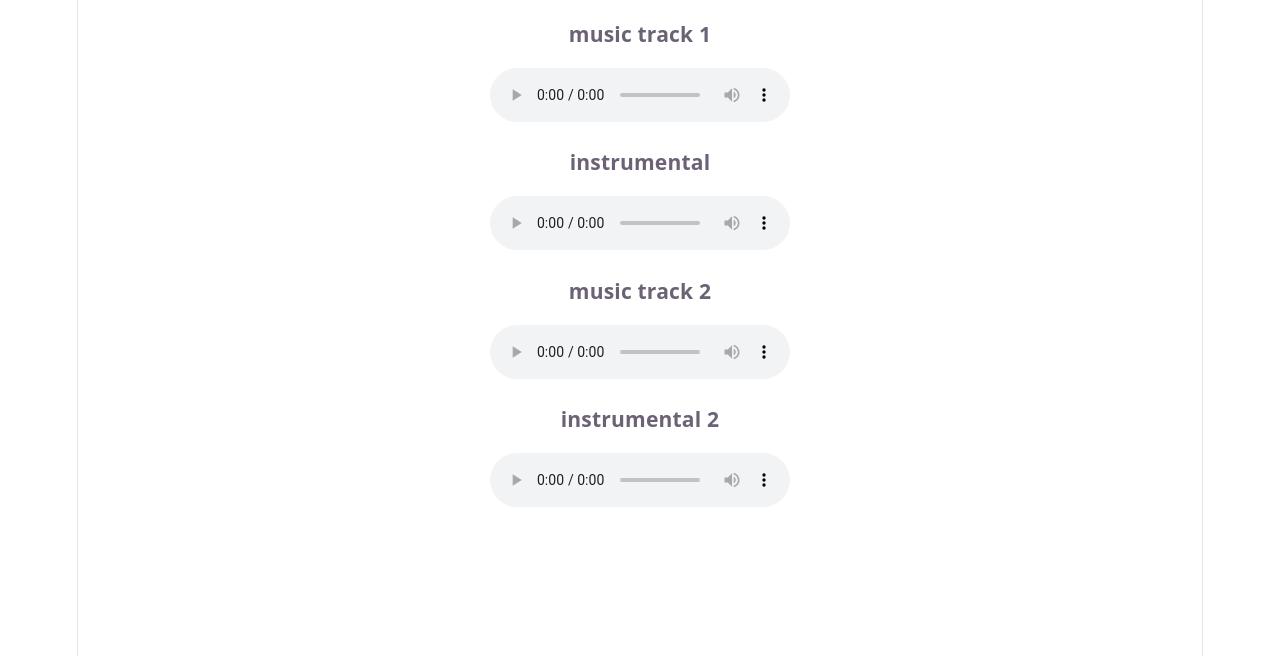
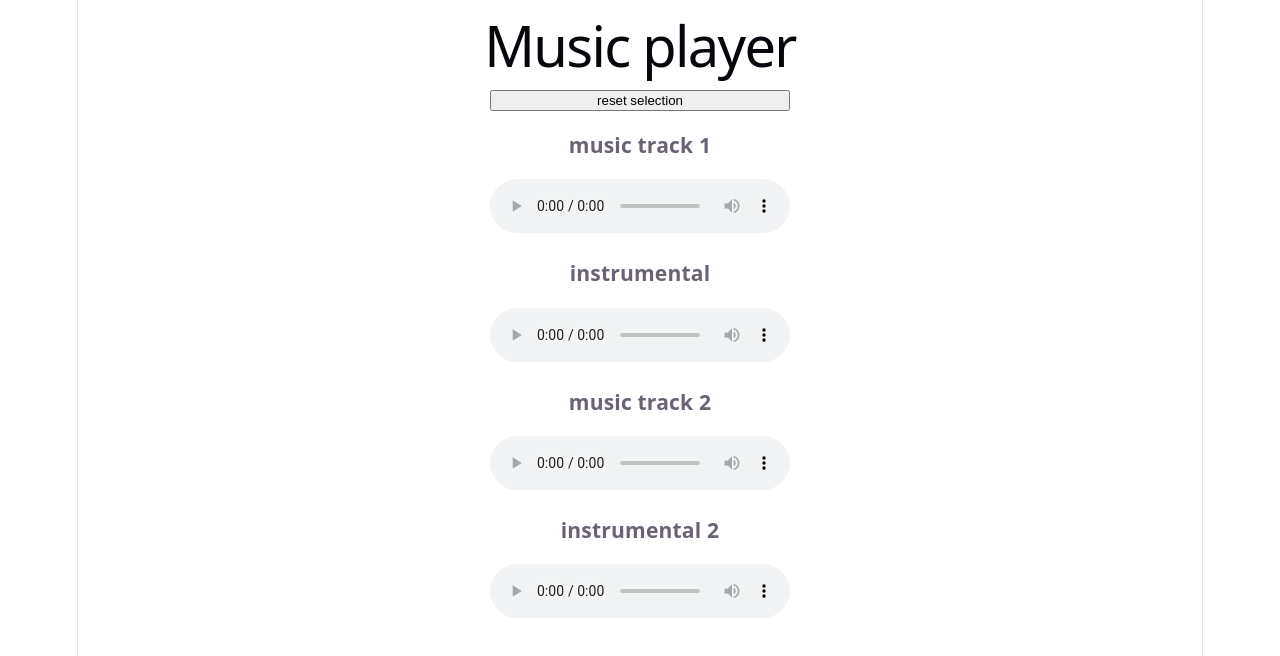
Before and after one commit to shelest21093-pixel/music_player, a React (Vite) app: page / in a window 1280 px wide. Shown: the top 656 px of the page. Built offline with nearby package versions, Linux system fonts and the light colour scheme.

Commit message:
add track select function

```diff
--- a/src/App.tsx
+++ b/src/App.tsx
@@ -1,30 +1,68 @@
 import "./App.css";
+import { useState } from "react";
 
-function App() {
 const tracks = [
   {
+    id: 1,
     title: "music track 1",
     url: "https://musicfun.it-incubator.app/api/samurai-way-soundtrack.mp3",
   },
   {
+    id: 2,
     title: "instrumental",
     url: "https://musicfun.it-incubator.app/api/samurai-way-soundtrack-instrumental.mp3",
   },
   {
+    id: 3,
     title: "music track 2",
     url: "https://musicfun.it-incubator.app/api/samurai-way-soundtrack.mp3",
+    isSelected: true,
   },
   {
+    id: 4,
     title: "instrumental 2",
     url: "https://musicfun.it-incubator.app/api/samurai-way-soundtrack-instrumental.mp3",
   },
 ];
 
+function App() {
+  const [selectedTrackId, setSelectedTrackId] = useState<number | null>(null);
+
+  if (tracks === null) {
+    return (
+      <div>
+        <h1>Music player</h1>
+        <h1>Loading...</h1>
+      </div>
+    );
+  }
+
+  if (tracks.length === 0) {
+    return (
+      <div>
+        <h1>Music player</h1>
+        <h1>Tracks not found</h1>
+      </div>
+    );
+  }
+
   return (
     <>
-      {tracks.map((track, index) => (
-        <div key={index}>
-          <h3>{track.title}</h3>
+      <h1>Music player</h1>
+      <button
+        style={{ width: "300px", margin: "0 auto" }}
+        onClick={() => setSelectedTrackId(null)}
+      >
+        reset selection
+      </button>
+      {tracks.map((track) => (
+        <div
+          key={track.id}
+          style={{
+            border: selectedTrackId === track.id ? "2px solid blue" : "none",
+          }}
+        >
+          <h3 onClick={() => setSelectedTrackId(track.id)}>{track.title}</h3>
           <audio controls>
             <source src={track.url} type="audio/mpeg" />
           </audio>
```
Lines whose indentation alone changed are shown as unchanged.
